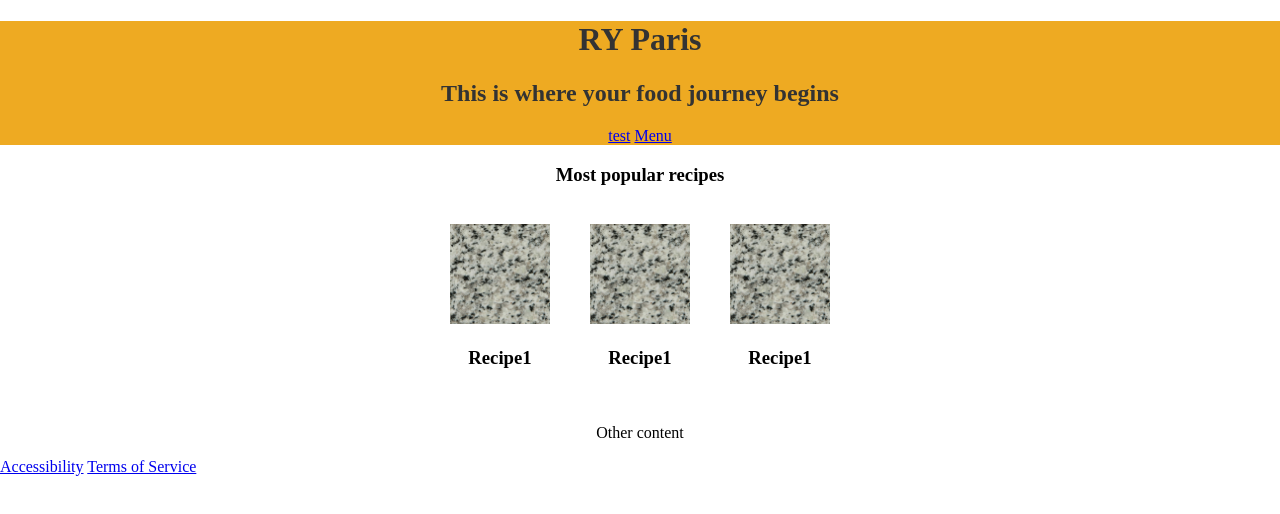
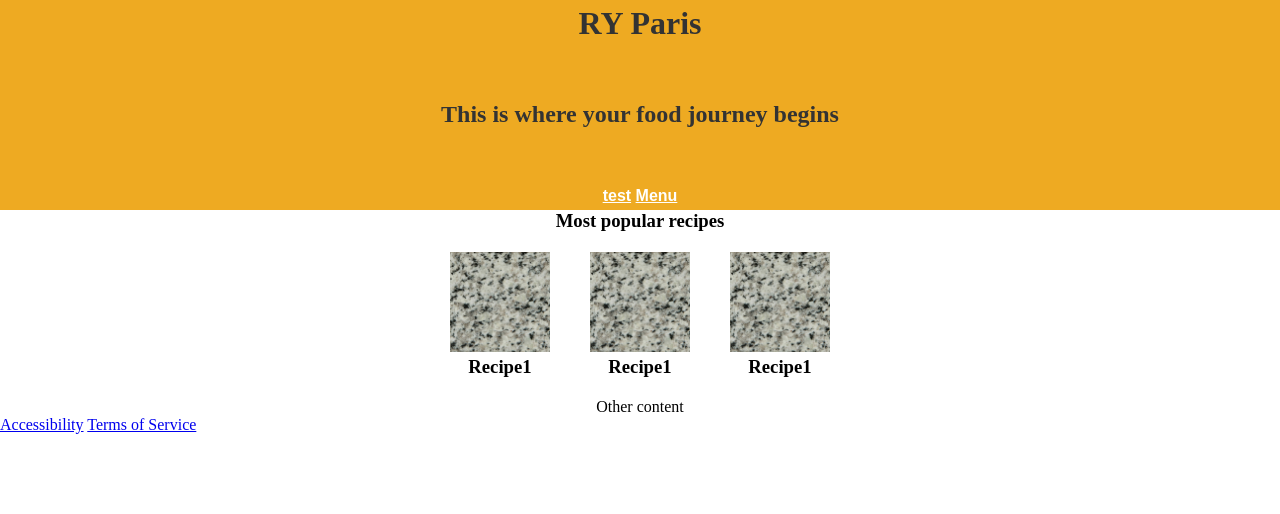
Before and after one commit to AnjaMtech/RYParis, a plain HTML site: page index.html in a window 1280 px wide. Drawn offline with Linux system fonts and the light colour scheme.

Commit message:
made new things

```diff
--- a/css/main.css
+++ b/css/main.css
@@ -1,12 +1,17 @@
-html, body{
+*{
   margin: 0;
-  padding: 0;
+  /* padding: 0; */
 }
 
 header{
+  display: flex;
+  flex-direction: column;
+  justify-content: space-between;
   text-align: center;
   background-color: #ea2;
   color: #333;
+  height: 200px;
+  padding: 5px;
 }
 section{
   text-align: center;
@@ -16,6 +21,14 @@ section{
 section div{
   /* display: inline; */
 }
+nav{
+  color: white;
+  font-family: sans-serif;
+  font-weight: bold;
+}
+nav a{
+  color: #fff;
+}
 .flexbox{
   display: flex;
   justify-content: center;
```
Also changed, not shown: test.html (deleted, +0 -13 lines), 2 other files.
